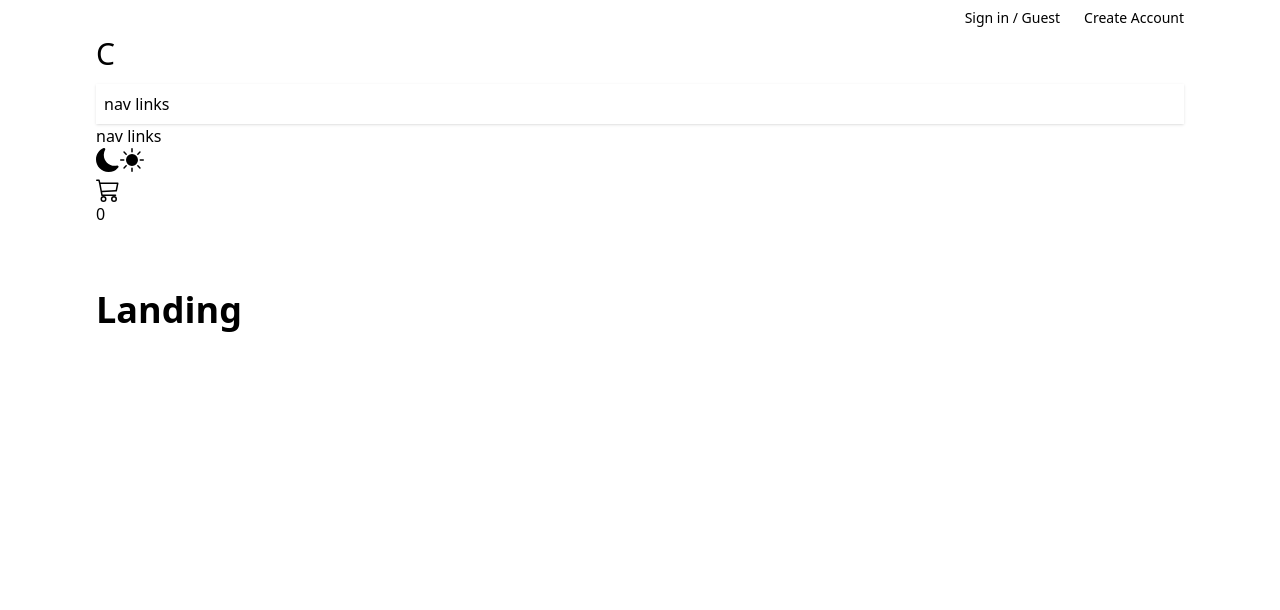
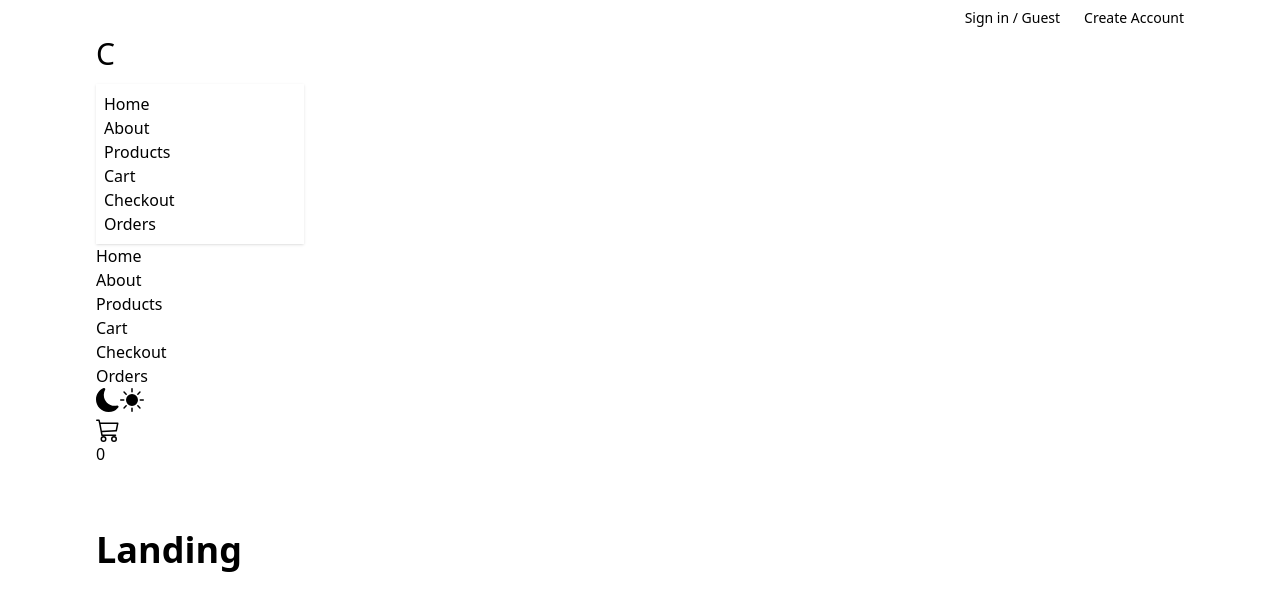
Before and after one commit to qpham01/reactjs-12-comfy-store, a React (Vite) app: page / in a window 1280 px wide. Shown: the top 610 px of the page. Built offline with nearby package versions, Linux system fonts and the light colour scheme.

Commit message:
Create navigation links component with parameterized link data.

```diff
--- /dev/null
+++ b/src/data/links.js
@@ -0,0 +1,10 @@
+const links = [
+  { id: 1, url: '/', text: 'home' },
+  { id: 2, url: 'about', text: 'about' },
+  { id: 3, url: 'products', text: 'products' },
+  { id: 4, url: 'cart', text: 'cart' },
+  { id: 5, url: 'checkout', text: 'checkout' },
+  { id: 6, url: 'orders', text: 'orders' },
+];
+
+export default links;
--- a/src/pages/HomeLayout.jsx
+++ b/src/pages/HomeLayout.jsx
@@ -1,10 +1,12 @@
 import { Outlet } from 'react-router-dom';
 import { Header, StoreNavbar } from '../reactjs-controls/sections';
+import links from '../data/links';
+
 const HomeLayout = () => {
   return (
     <>
       <Header />
-      <StoreNavbar />
+      <StoreNavbar links={links} />
       <section className='align-element py-10'>
         <Outlet />
       </section>
--- /dev/null
+++ b/src/reactjs-controls/components/NavLinks.jsx
@@ -0,0 +1,20 @@
+import { NavLink } from 'react-router-dom';
+
+const NavLinks = ({ links }) => {
+  return (
+    <>
+      {links.map((link) => {
+        const { id, url, text } = link;
+        return (
+          <li key={id}>
+            <NavLink className='capitalize' to={url}>
+              {text}
+            </NavLink>
+          </li>
+        );
+      })}
+    </>
+  );
+};
+
+export default NavLinks;
--- a/src/reactjs-controls/components/index.js
+++ b/src/reactjs-controls/components/index.js
@@ -1,3 +1,4 @@
 export { default as UserNameInput } from './UserNameInput';
 export { default as FormInput } from './FormInput';
 export { default as SubmitButton } from './SubmitButton';
+export { default as NavLinks } from './NavLinks';
--- a/src/reactjs-controls/sections/StoreNavbar.jsx
+++ b/src/reactjs-controls/sections/StoreNavbar.jsx
@@ -1,8 +1,9 @@
 import { BsCart3, BsMoonFill, BsSunFill } from 'react-icons/bs';
+import { NavLink } from 'react-router-dom';
 import { FaBarsStaggered } from 'react-icons/fa6';
-import { NavLink } from 'react-router-dom';
+import { NavLinks } from '../components';
 
-const StoreNavbar = () => {
+const StoreNavbar = ({ links }) => {
   return (
     <nav className='bg-base-200'>
       <div className='navbar align-element'>
@@ -21,14 +22,16 @@ const StoreNavbar = () => {
             </label>
             <ul
               tabIndex={0}
-              className='menu menu-sm dropdown-content mt-3 z-[1] p-2 shadow bg-base-200'
+              className='menu menu-sm dropdown-content mt-3 z-[1] p-2 shadow bg-base-200 rounded-box w-52'
             >
-              nav links
+              <NavLinks links={links} />
             </ul>
           </div>
         </div>
         <div className='navbar-center hidden sm:flex'>
-          <ul className='menu menu-horizontal'>nav links</ul>
+          <ul className='menu menu-horizontal'>
+            <NavLinks links={links} />
+          </ul>
         </div>
         <div className='navbar-end'>
           {/* THEME SETUP */}
```
